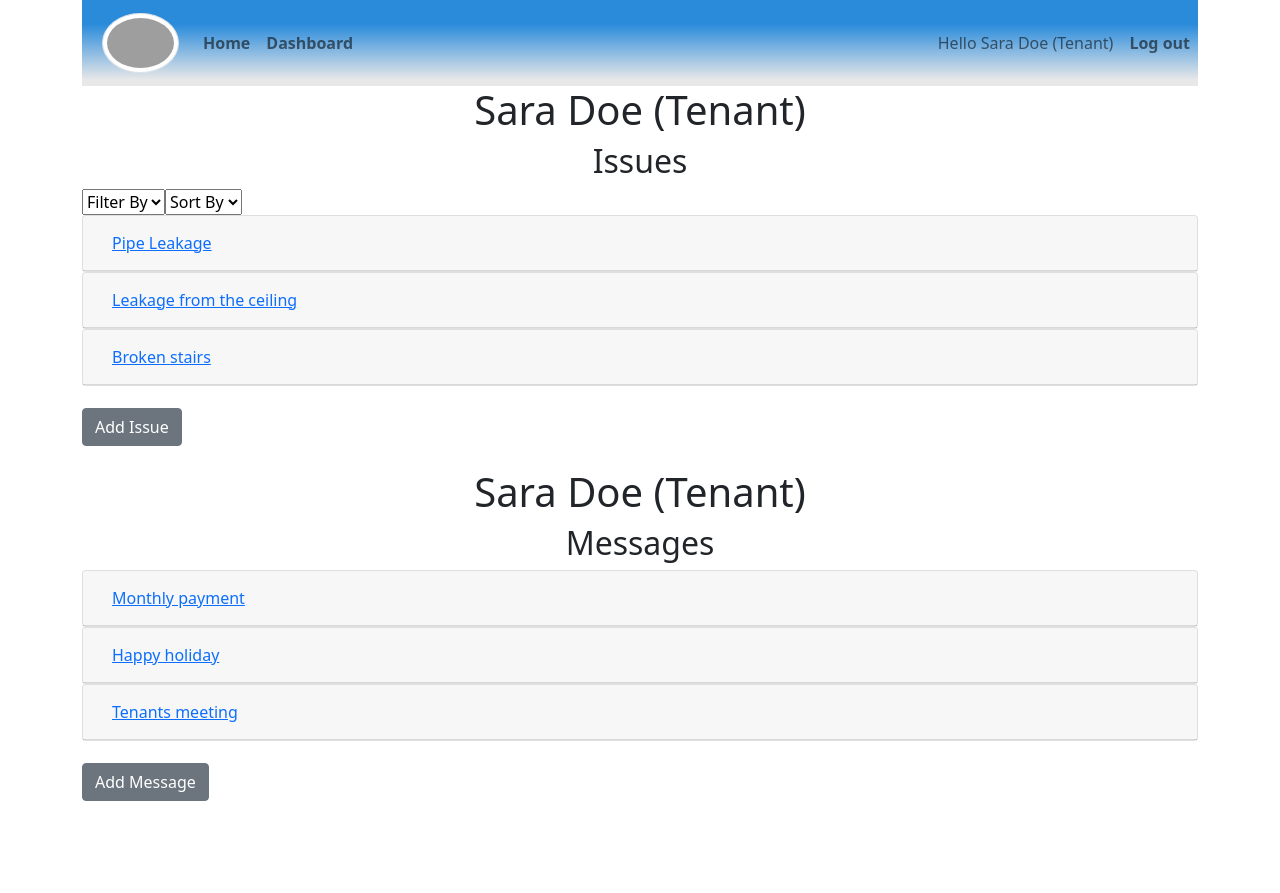
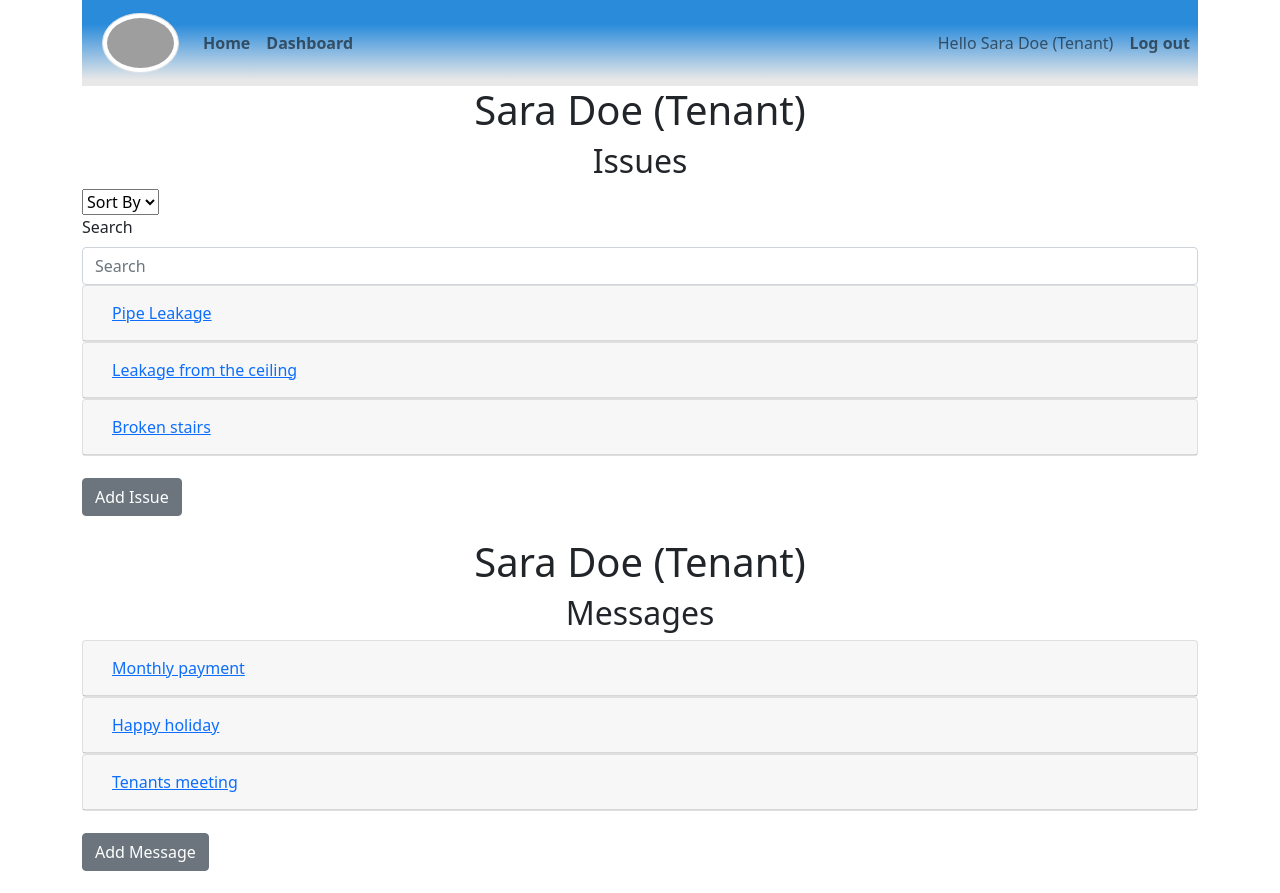
Before and after one commit to Kfir1/building-committee, a React (Create React App) app: page /#/dashboard in a window 1280 px wide. Before the commit the page ends 823 px from the top, so only its background shows below. Built offline with nearby package versions, Linux system fonts and the light colour scheme; grey boxes are pictures that could not be loaded.

Commit message:
better solution for sort and filter by issue title

```diff
--- a/src/App.js
+++ b/src/App.js
@@ -144,6 +144,11 @@ class App extends React.Component{
           })
       }
 
+      // sortedIssuesAdd = (sorted) => {
+      //   this.setState({allIssues: this.state.allIssues.concat(allIssues)
+      //   })
+
+      // }
       // sortIssue = (sortedIssuesArrObj) =>{
 
       // }
@@ -192,6 +197,7 @@ class App extends React.Component{
                             <Login
                             login={this.login}
                             allUsers={this.state.allUsers}
+                            sortedIssuesAdd={this.sortedIssuesAdd}
                             ></Login>
                         </Route>
                       </Container>
--- a/src/components/TenantDashboard.js
+++ b/src/components/TenantDashboard.js
@@ -8,7 +8,12 @@ import MessagesList from './MessagesList'
 import AddIssue from './addIssue';
 
 
-
+// another solution for sort priority selection
+// const priorityCodes = {
+//   Normal: 1,
+//   Important: 2,
+//   Urgent: 3,
+// }
 class TenantDashboard extends React.Component{
     constructor(props){
         super(props)
@@ -23,6 +28,7 @@ class TenantDashboard extends React.Component{
           // default priority set to normal
           priority:'Normal',
           image: null,
+          committeeMemberComment:"",
 
 
           isModalOpenMessages: false,
@@ -33,7 +39,13 @@ class TenantDashboard extends React.Component{
           messagePriority: "Info",
           messageImage: null,
 
+          // priorityCode for sort by priority number in json
           priorityCode:"",
+
+          newSortedIssue:'',
+
+          searchText:"",
+
         }
     }
 
@@ -86,7 +98,11 @@ class TenantDashboard extends React.Component{
         description: this.state.Description,
         priority: this.state.priority,
         image: this.state.image,
+        //
+        priorityCode: priorityCodes[this.state.priority],
+        committeeMemberComment:"",
         timeStamp: Date.now(),
+        //check moment
         userId: this.props.activeUser.id,
       }
 
@@ -208,31 +224,53 @@ class TenantDashboard extends React.Component{
     }
 
     sortedIssues = (event) => {
-
+      // let  newSortedIssue = { allIssues: this.state.newSortedIssue};
         console.log(event);
       if(event === "Priority"){
 
-          this.setState({
-            allIssues :  this.props.allIssues.sort((a,b)=> b.priorityCode-a.priorityCode)
-          })
+          // this.setState({
+
+          //    allIssues :  this.props.allIssues.sort((a,b)=> b.priorityCode-a.priorityCode)
+          //   // }
+          //   })
       }
-  }
-    filterIssues = (event) => {
-
-      console.log(event);
-    if(event === "Priority"){
-
-        this.setState({
-          allIssues :  this.props.allIssues.filter((a,b)=> b.priorityCode-a.priorityCode)
-        })
-    }
+      // this.props.sortedIssuesAdd(newSortedIssue);
   }
 
+
+  //   filterIssues = (event) => {
+
+  //     console.log(event);
+  //   if(event === "Priority"){
+
+  //       this.setState({
+  //         allIssues :  this.props.allIssues.filter((a,b)=> b.priorityCode-a.priorityCode)
+  //       })
+  //   }
+  // }
+
 render(){
+  let sortedIssues = [];
+  if(this.state.newSortedIssue == "Priority"){
+      sortedIssues = this.props.allIssues.slice().sort((a,b)=> b.priorityCode-a.priorityCode)
+  }
+  // for Date
+   // else if (this.state.newSortedIssue == "Date"){
+  //   sortedIssues =  this.props.allIssues.slice().sort((a,b)=> b.priorityCode-a.priorityCode)
+  // }
+  else{
+    sortedIssues = this.props.allIssues;
+  }
+  // issue.issueTitle.toUpperCase()  title to upper case   . this.state.searchText.toUpperCase()  input from user to upper case (user search)
+  const filteredIssues = sortedIssues.filter((issue)=> issue.issueTitle.toUpperCase().includes(this.state.searchText.toUpperCase()));
+
+
+
+  // const filtered = this.props.allIssues.filter((issue)).map()
   // get the name of activeUser to show as h1
     const activeUser = this.props.activeUser.name;
 // map to get the list of all issues
-    const allIssuesJSX = this.props.allIssues.map((issue,index) => {
+    const allIssuesJSX = filteredIssues.map((issue,index) => {
         return (
           // id from  issues json object
             <Card key={issue.id}>
@@ -327,18 +365,22 @@ console.log(this.props.allMessages);
          <h2>Issues</h2>
 
 
-                    <select onChange={(event) =>  {this.sortedIssues(event.target.value)}}>
+                    {/* <select onChange={(event) =>  {this.sortedIssues(event.target.value)}}>
                         <option selected >Filter By</option>
+                        <option value="Al">Date</option>
+                    </select>  */}
+
+
+                    <select value={this.state.newSortedIssue} onChange={(event) =>  {this.setState({newSortedIssue: event.target.value})}}>
+                        <option value="" >Sort By</option>
                         <option value="Date">Date</option>
                         <option value="Priority">Priority</option>
                     </select>
 
-
-                    <select onChange={(event) =>  {this.sortedIssues(event.target.value)}}>
-                        <option selected >Sort By</option>
-                        <option value="Date">Date</option>
-                        <option value="Priority">Priority</option>
-                    </select>
+                    <Form.Group controlId="filtered-input">
+                          <Form.Label>Search</Form.Label>
+                          <Form.Control type="text" placeholder="Search" value={this.state.searchText} onChange={(event)=> this.setState({searchText: event.target.value})}/>
+                   </Form.Group>
 
                  <IssuesList allIssues={allIssuesJSX}></IssuesList>
 
--- a/src/pages/Dashboard.js
+++ b/src/pages/Dashboard.js
@@ -64,6 +64,7 @@ class Dashboard extends React.Component {
                 allMessages={this.props.allMessages}
                 addMessage={this.props.addMessage}
                 removeMessage={this.props.removeMessage}
+                sortedIssuesAdd={this.props.sortedIssuesAdd}
             >
             </TenantDashboard>
         }
```
